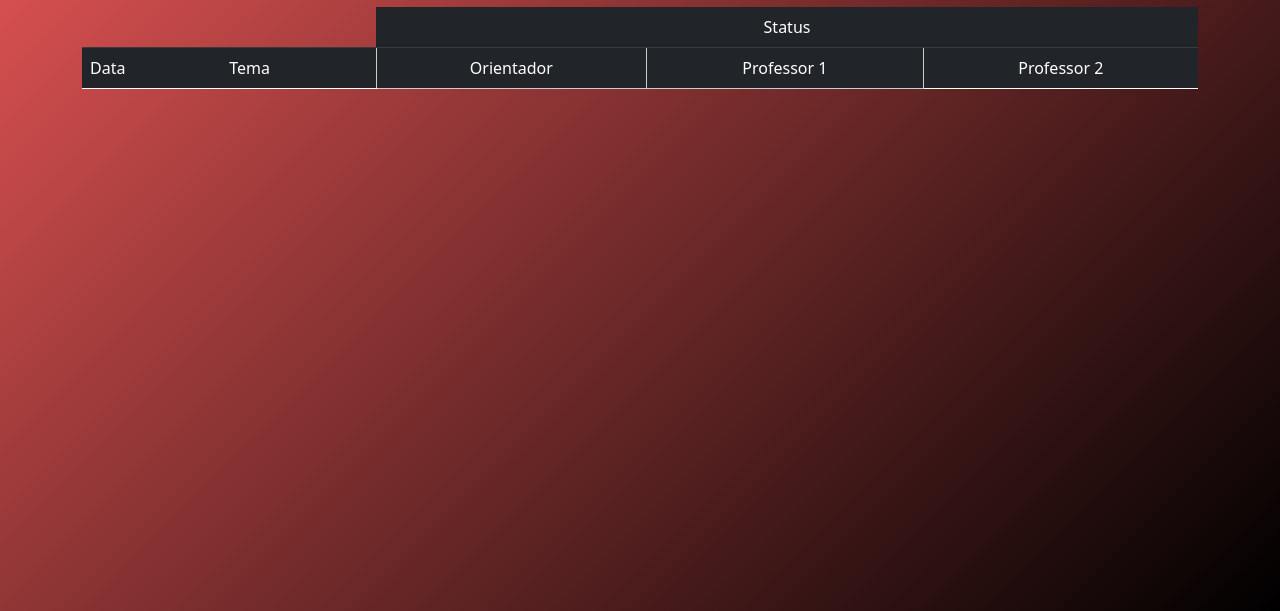
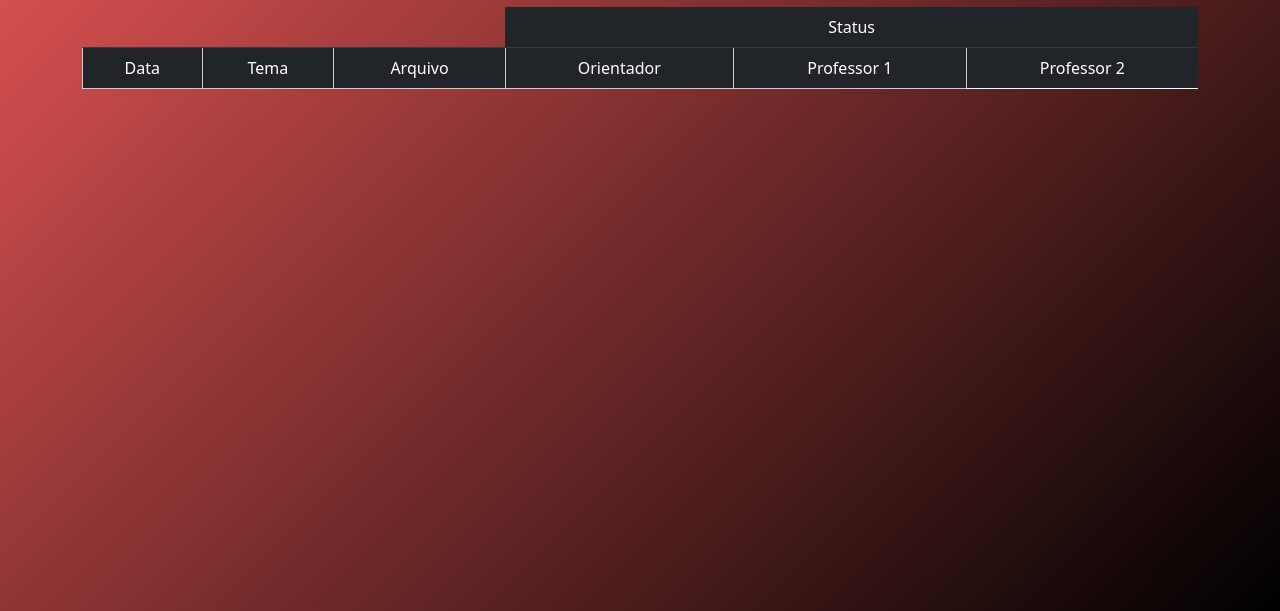
Before and after one commit to agendaTG/agendatg-front, a plain HTML site: page agendamento.html in a window 1280 px wide. Shown: the part 189-800 px from the top of the page. Drawn offline with nearby package versions, Linux system fonts and the light colour scheme; no server answers; files whose address does not match are found by name.

Commit message:
download do arquivo do tg - agendamento

```diff
--- a/agendamento.html
+++ b/agendamento.html
@@ -39,6 +39,11 @@
                     <tr>
                       <td>${agendamento.datahora}</td>
                       <td>${agendamento.tema}</td>
+                      <td style="text-align:center">
+                        <a href="${agendamento.arquivo_tg_url}" target="_blank">
+                          <img src="assets/img/document_download.png" alt="Download" width="35" height="35">
+                        </a>
+                      </td>
                       <td>${agendamento.orientador}</td>
                       <td>${agendamento.status_orientador}</td>
                       <td>${agendamento.professor1}</td>
@@ -60,17 +65,6 @@
         <img src="assets/img/fatec.png" alt="" class="logoFatec" style="margin: 10px auto;">
     </div>
     <div class="container" style="margin: 7px auto;">
-        <!-- <div class="row">
-            <div class="col-xs-12 col-md-8 offset-md-2 block">
-              <div class="wrapper-progressBar">
-                <ul class="progressBar">
-                  <li class="active">Orientador</li>
-                  <li>Professor 1</li>
-                  <li>Professor 2</li>
-                </ul>
-              </div>
-            </div>
-          </div> -->
         <div class="row">
             <div class="col-md-9">
               <label for="lblAluno" class="label">Aluno:</label>
@@ -86,12 +80,13 @@
             <table class="table">
                 <thead class="table-dark">
                 <tr>
-                    <th colspan="2" style="background-color: transparent;"></th>
+                    <th colspan="3" style="background-color: transparent;"></th>
                     <th colspan="6" style="text-align: center;">Status</th>
                 </tr>
                   <tr>
-                    <th scope="col">Data</th>
-                    <th scope="col">Tema</th>
+                    <th colspan="1" style="text-align: center;border: solid 1px #ccc">Data</th>
+                    <th colspan="1" style="text-align: center;border: solid 1px #ccc">Tema</th>
+                    <th colspan="1" style="text-align: center;border: solid 1px #ccc">Arquivo</th>
                     <th colspan="2" style="text-align: center;border: solid 1px #ccc">Orientador</th>
                     <th colspan="2" style="text-align: center;border: solid 1px #ccc">Professor 1</th>
                     <th colspan="2" style="text-align: center;border-left: solid 1px #ccc">Professor 2</th>
```
Also changed, not shown: assets/img/document_download.png (added).
